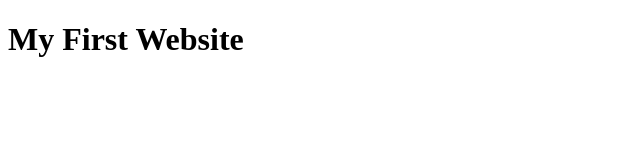
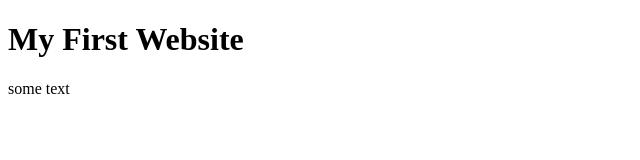
Before and after one commit to wontonsoop/first-website, a plain HTML site: page index.html in a window 1280 px wide. Shown: the full height of the page, 0-640 px from the left. Drawn offline with Linux system fonts and the light colour scheme.

Commit message:
wrote some text

```diff
--- a/index.html
+++ b/index.html
@@ -8,5 +8,5 @@
     <title>My First Website</title>
 </head>
 <h1>My First Website</h1>
-</body>
+<p>some text</p>
 </html>
```
